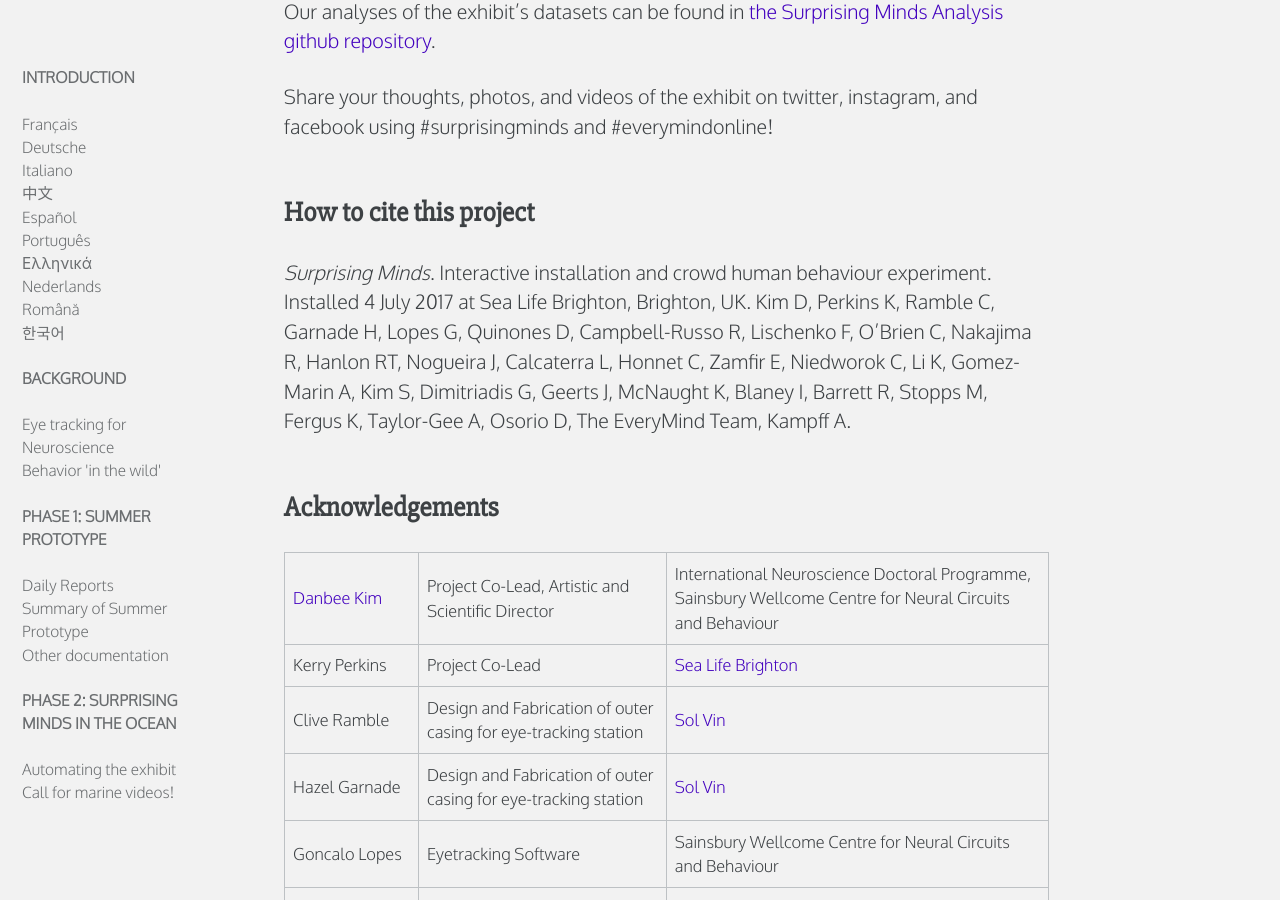
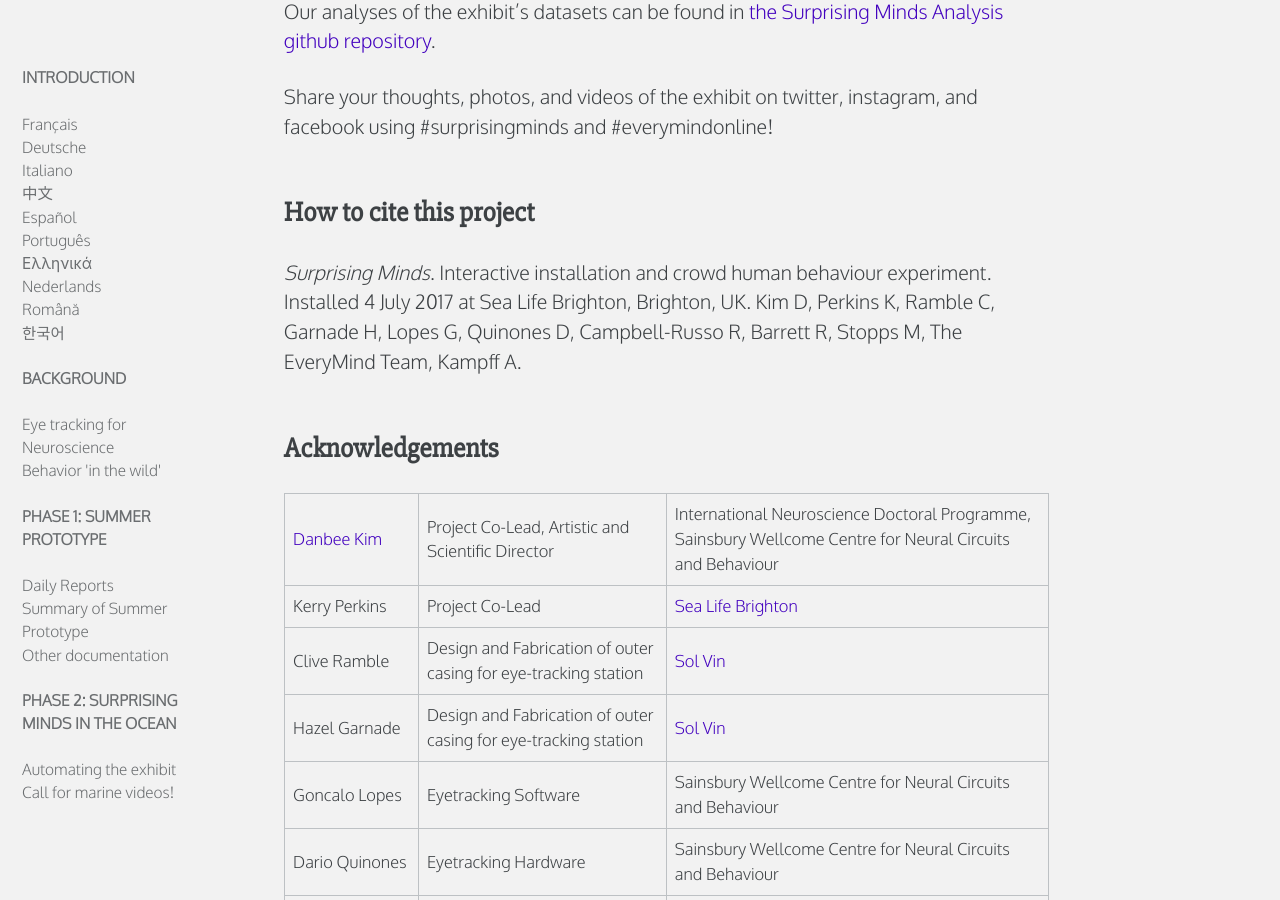
Before and after one commit to everymind/SurprisingMinds, a Jekyll site: the page built from index.md, in a window 1280 px wide and 900 px high, scrolled down 2375 px. Built offline with Jekyll 4.4.1, drawn with Linux system fonts in a browser that asks for light colours.

Commit message:
updated citation for exhibit

```diff
--- a/index.md
+++ b/index.md
@@ -56,7 +56,7 @@ Share your thoughts, photos, and videos of the exhibit on twitter, instagram, an
 
 ## How to cite this project
 
-*Surprising Minds*. Interactive installation and crowd human behaviour experiment. Installed 4 July 2017 at Sea Life Brighton, Brighton, UK. Kim D, Perkins K, Ramble C, Garnade H, Lopes G, Quinones D, Campbell-Russo R, Lischenko F, O'Brien C, Nakajima R, Hanlon RT, Nogueira J, Calcaterra L, Honnet C, Zamfir E, Niedworok C, Li K, Gomez-Marin A, Kim S, Dimitriadis G, Geerts J, McNaught K, Blaney I, Barrett R, Stopps M, Fergus K, Taylor-Gee A, Osorio D, The EveryMind Team, Kampff A.
+*Surprising Minds*. Interactive installation and crowd human behaviour experiment. Installed 4 July 2017 at Sea Life Brighton, Brighton, UK. Kim D, Perkins K, Ramble C, Garnade H, Lopes G, Quinones D, Campbell-Russo R, Barrett R, Stopps M, The EveryMind Team, Kampff A.
 
 ## Acknowledgements
 
```
